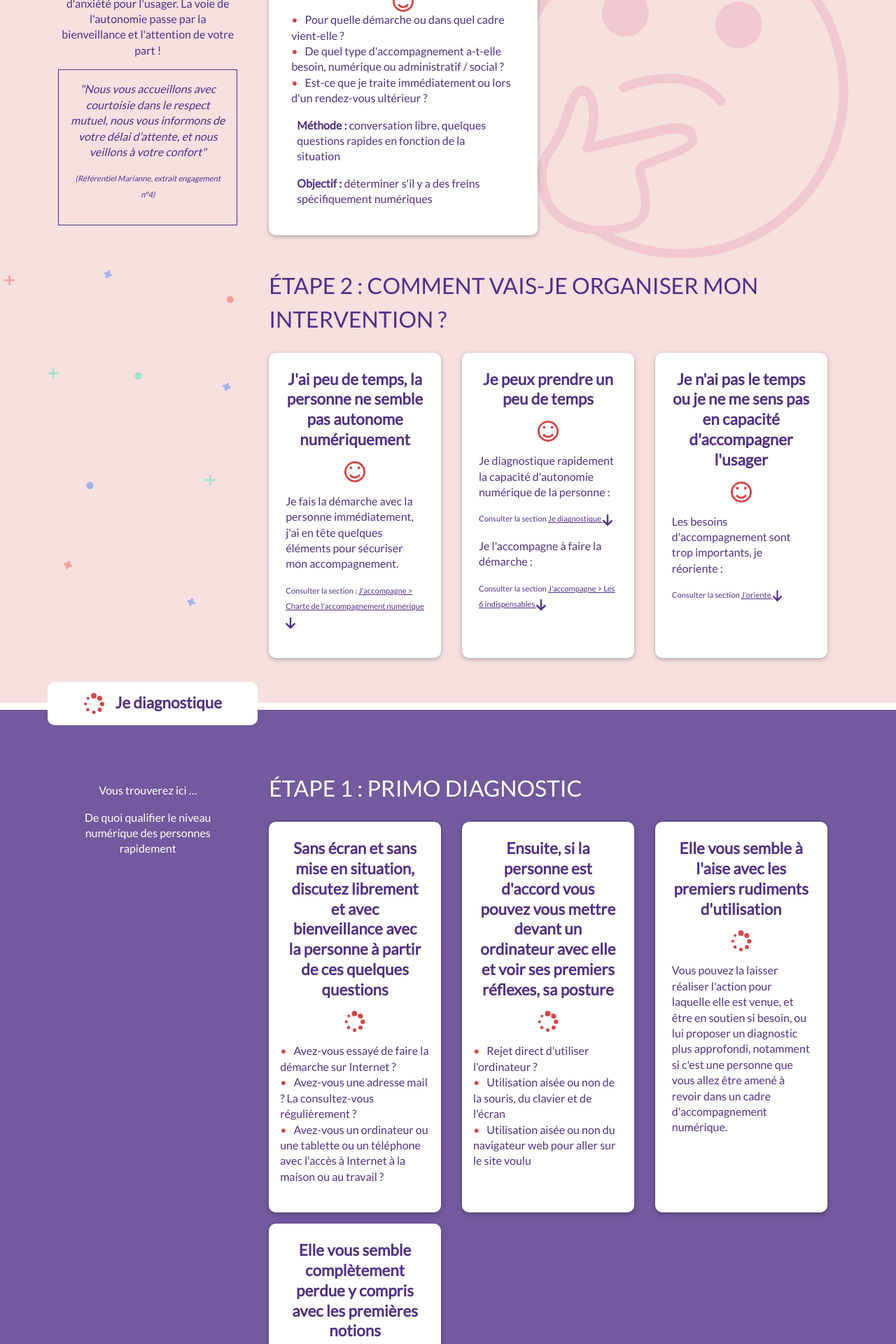
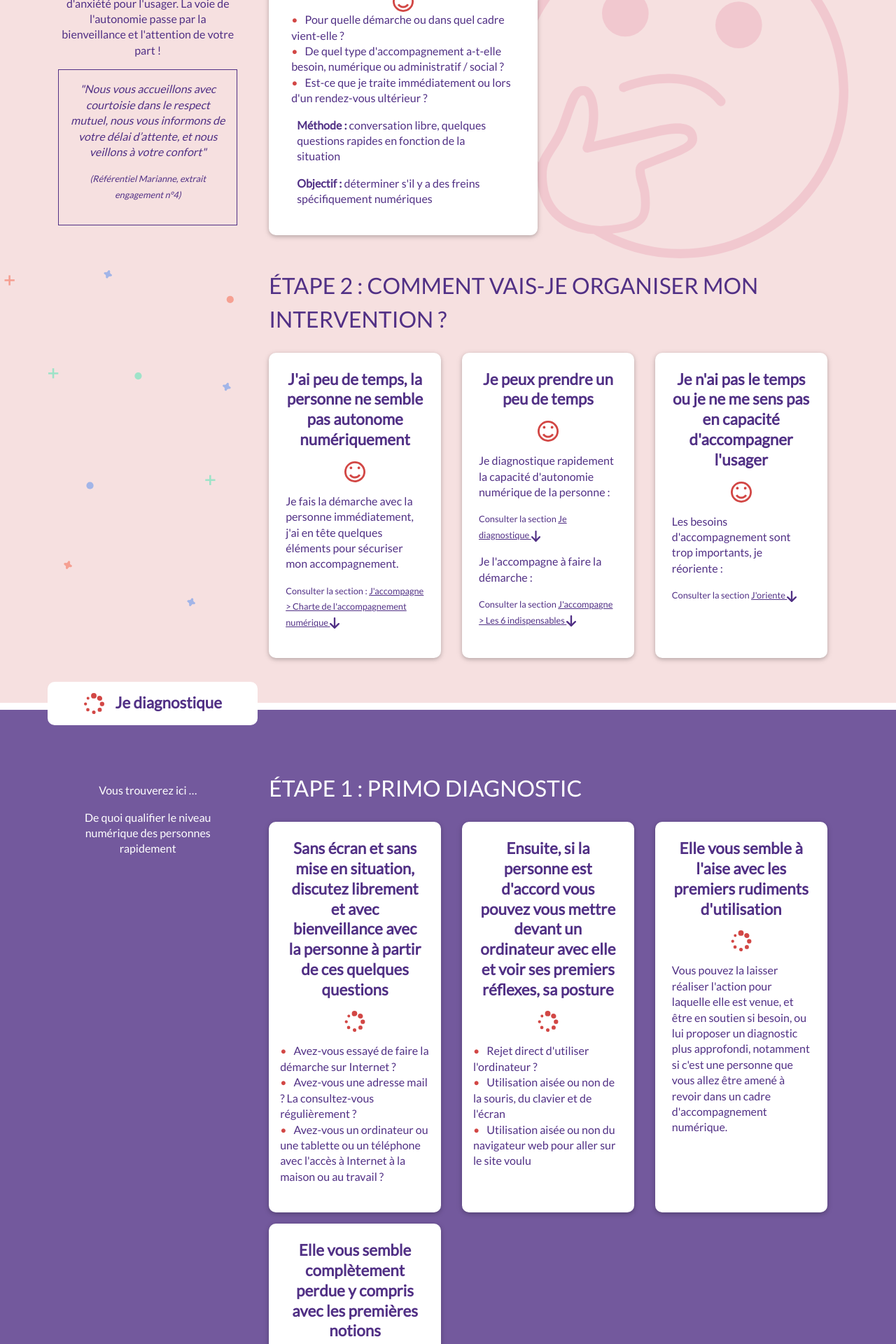
Before and after one commit to SocieteNumerique/kit, a Jekyll site: the page built from index.html, in a window 1280 px wide. Shown: the part 1379-3299 px from the top of the page at 70% size. Built offline with Jekyll 4.4.1, drawn with Linux system fonts in a browser that asks for light colours; nearby versions of some CDN libraries.

Commit message:
ui : taille lien

```diff
--- a/css/style_kit.css
+++ b/css/style_kit.css
@@ -48,7 +48,7 @@ p.big {
     line-height: 1.8rem;
 }
 .small {
-    font-size: 0.7rem;
+    font-size: 0.8rem;
     font-weight: 400;
 }
 a.link,
```
